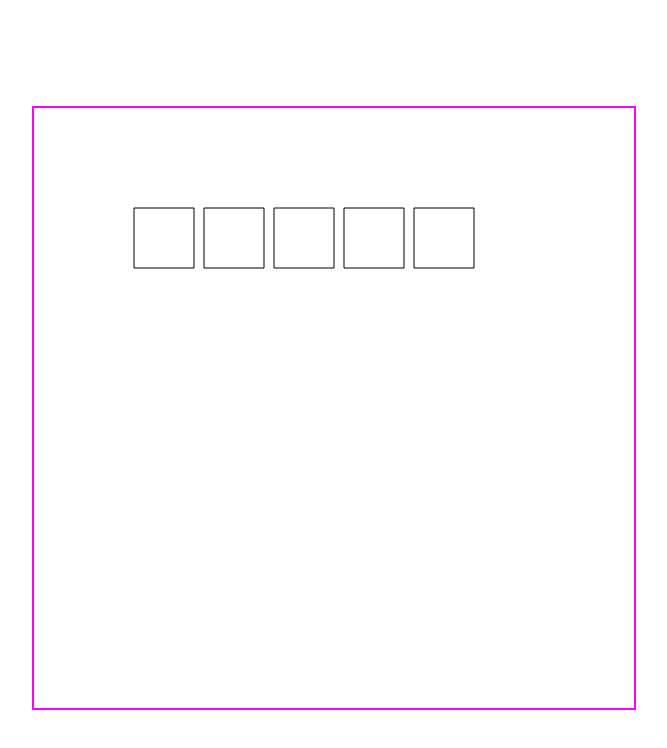
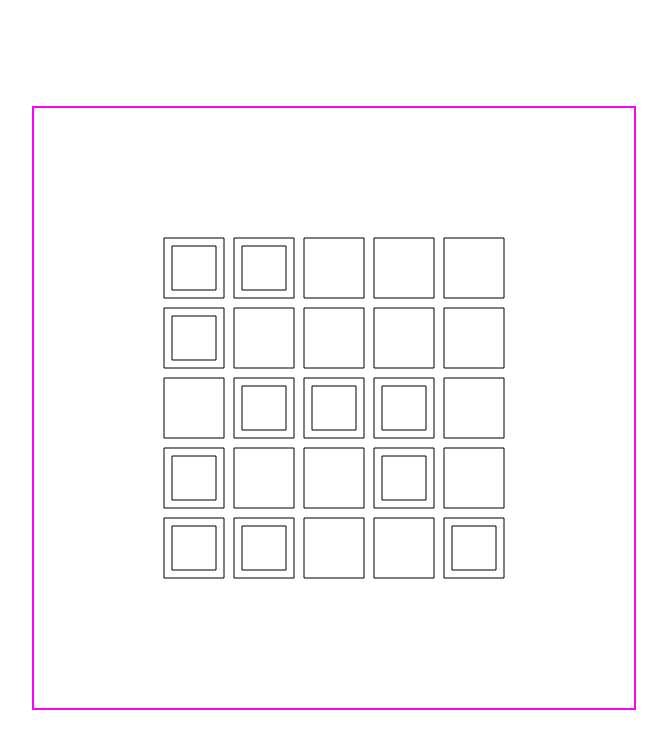
Before and after one commit to evilpaper/creative-coding, a website: page index.html in a window 1280 px wide. Shown: the whole page, without its empty margins (306-973 px from the left). Drawn offline with Linux system fonts and the light colour scheme.

Commit message:
Finish arrays and loops

```diff
--- a/index.html
+++ b/index.html
@@ -22,16 +22,26 @@
       const canvas = document.querySelector("canvas");
       const context = canvas.getContext("2d");
 
+      const width = 60;
+      const height = 60;
+      const gap = 10;
+      let x, y;
+
       for (let i = 0; i < 5; i++) {
-        const width = 60;
-        const height = 60;
-        const gap = 10;
-        let x = 100 + (width + gap) * i;
-        let y = 100;
+        for (let j = 0; j < 5; j++) {
+          x = 130 + (width + gap) * i;
+          y = 130 + (height + gap) * j;
 
-        context.beginPath();
-        context.rect(x, y, width, height);
-        context.stroke();
+          context.beginPath();
+          context.rect(x, y, width, height);
+          context.stroke();
+
+          if (Math.random() > 0.5) {
+            context.beginPath();
+            context.rect(x + 8, y + 8, width - 16, height - 16);
+            context.stroke();
+          }
+        }
       }
     </script>
   </body>
```
